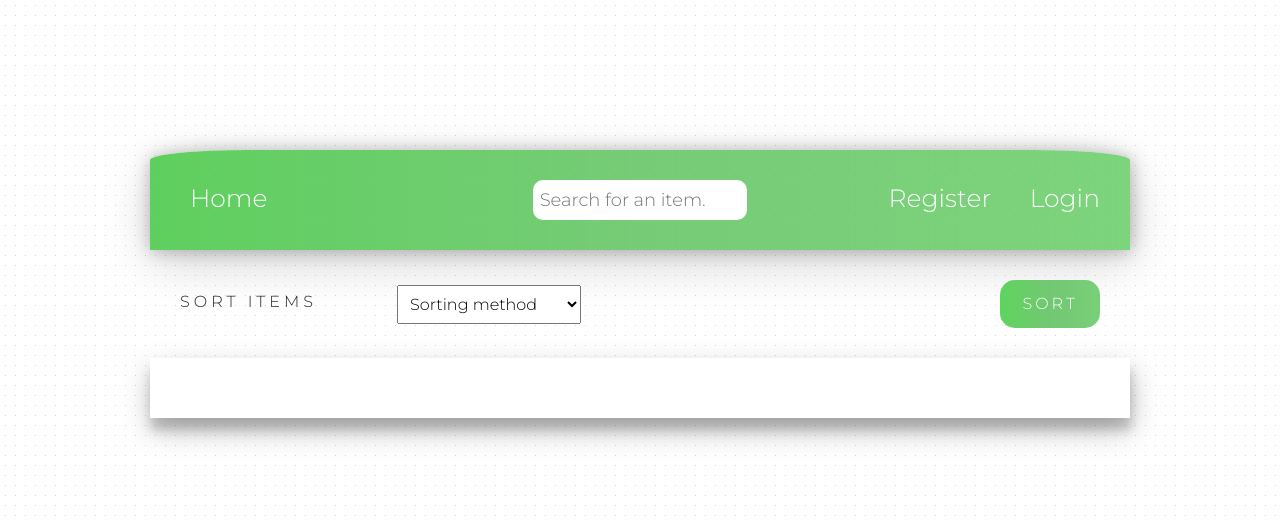
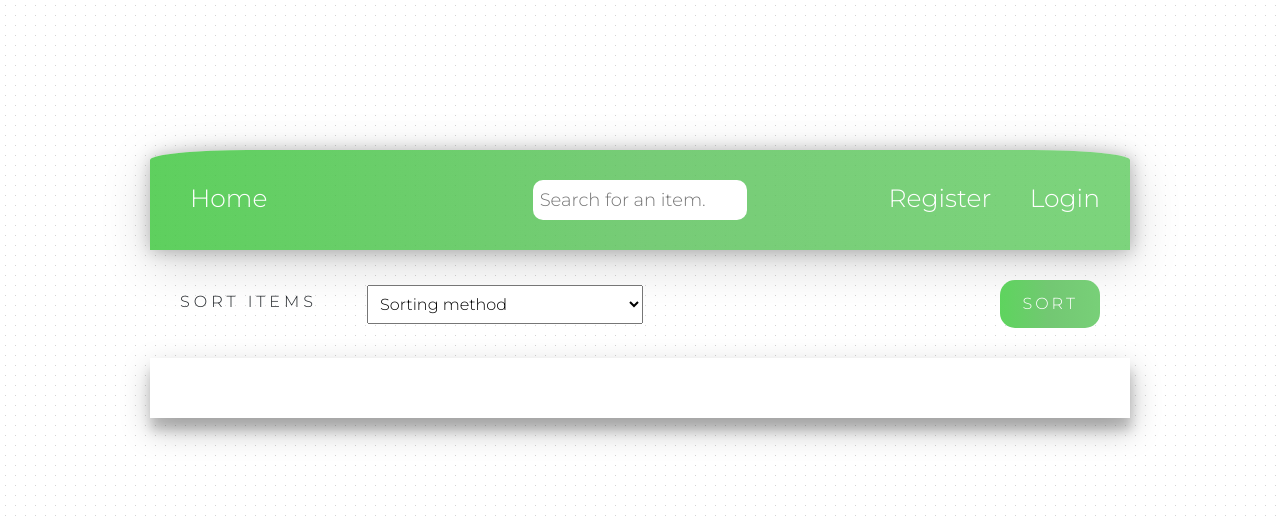
Before and after one commit to maciejwojtkowiak/fitshop, a Django app: page / in a window 1280 px wide. Shown: the top 521 px of the page. Run offline with Django 3.2, Linux system fonts and the light colour scheme; data that the repository does not hold is empty.

Commit message:
made sort form bigger

```diff
--- a/shop/static/shop/home-style.css
+++ b/shop/static/shop/home-style.css
@@ -104,11 +104,9 @@ input[type=number] {
 
 .sort__select{
     font-family: 'Montserrat', sans-serif;
-    width: 20%;
-    height: 20%;
+    width: 30%;
     padding: .8rem;
     font-size: 1.6rem;
-    margin-left: 3rem;
 }
 
 @media only screen and (max-width: 60rem) {
```
